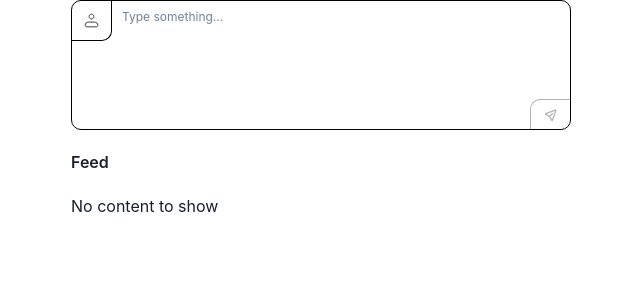
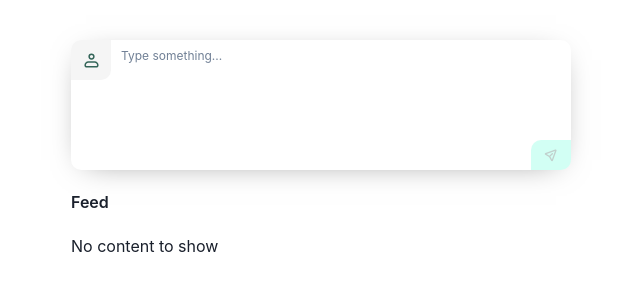
Before and after one commit to hugoarmor/nostr-app, a React (Create React App) app: page / in a window 1280 px wide. Shown: the top 300 px of the page, without its empty margins (319-959 px from the left). Built offline with nearby package versions, Linux system fonts and the light colour scheme; no server answers.

Commit message:
refactor: app ui design

```diff
--- a/src/App.tsx
+++ b/src/App.tsx
@@ -47,7 +47,7 @@ function App() {
   });
 
   return (
-    <Flex maxW="500px" flexDir="column" mx="auto">
+    <Flex maxW="500px" flexDir="column" mx="auto" pt="40px">
       <form onSubmit={handleSubmit(onSubmit)}>
         <PostInput
           onChange={handlePostInputChange}
--- a/src/assets/profile-icon.tsx
+++ b/src/assets/profile-icon.tsx
@@ -1,4 +1,8 @@
-export default function ProfileIcon() {
+type Props = {
+  color?: string
+}
+
+export default function ProfileIcon({ color }: Props) {
   return (
     <svg
       width="19"
@@ -9,14 +13,14 @@ export default function ProfileIcon() {
     >
       <path
         d="M3.16667 14.25C3.16667 13.4101 3.5003 12.6047 4.09417 12.0108C4.68803 11.4169 5.49349 11.0833 6.33334 11.0833H12.6667C13.5065 11.0833 14.312 11.4169 14.9058 12.0108C15.4997 12.6047 15.8333 13.4101 15.8333 14.25C15.8333 14.6699 15.6665 15.0726 15.3696 15.3696C15.0727 15.6665 14.6699 15.8333 14.25 15.8333H4.75001C4.33008 15.8333 3.92735 15.6665 3.63042 15.3696C3.33349 15.0726 3.16667 14.6699 3.16667 14.25Z"
-        stroke="black"
-        strokeWidth="0.75"
+        stroke={color ?? "black"}
+        strokeWidth="1.5"
         strokeLinejoin="round"
       />
       <path
         d="M9.5 7.91666C10.8117 7.91666 11.875 6.85333 11.875 5.54166C11.875 4.22998 10.8117 3.16666 9.5 3.16666C8.18832 3.16666 7.125 4.22998 7.125 5.54166C7.125 6.85333 8.18832 7.91666 9.5 7.91666Z"
-        stroke="black"
-        strokeWidth="0.75"
+        stroke={color ?? "black"}
+        strokeWidth="1.5"
       />
     </svg>
   );
--- a/src/assets/send-icon.tsx
+++ b/src/assets/send-icon.tsx
@@ -1,4 +1,8 @@
-export default function SendIcon() {
+type Props = {
+  color?: string
+}
+
+export default function SendIcon({ color }: Props) {
   return (
     <svg
       width="16"
@@ -12,7 +16,7 @@ export default function SendIcon() {
           fillRule="evenodd"
           clipRule="evenodd"
           d="M11.994 4.00666L3.59933 7.04199L6.39599 8.66066L8.86199 6.19399C8.98709 6.06898 9.15672 5.99879 9.33356 5.99885C9.51041 5.99892 9.67999 6.06923 9.80499 6.19432C9.93 6.31942 10.0002 6.48904 10.0001 6.66589C10.0001 6.84274 9.92975 7.01232 9.80466 7.13732L7.33799 9.60399L8.95799 12.4L11.994 4.00666ZM12.2093 2.51066C13.006 2.22199 13.778 2.99399 13.4893 3.79066L9.96799 13.5273C9.67866 14.326 8.58799 14.4233 8.16199 13.688L6.01733 9.98266L2.31199 7.83799C1.57666 7.41199 1.67399 6.32132 2.47266 6.03199L12.2093 2.51066Z"
-          fill="black"
+          fill={color ?? "black"}
         />
       </g>
       <defs>
--- a/src/components/Feed.tsx
+++ b/src/components/Feed.tsx
@@ -10,14 +10,12 @@ export default function Feed({ posts }: Props) {
     <Flex
       flexDir="column"
       w="100%"
-      border="1px solid black"
-      borderRadius="10px"
+      gap={5}
     >
       {posts.map((post, index) => (
         <Post
           key={`post-${index}`}
           body={post}
-          options={{ borderBottom: index !== posts.length - 1 }}
         />
       ))}
     </Flex>
--- a/src/components/Post.tsx
+++ b/src/components/Post.tsx
@@ -11,17 +11,11 @@ export type PostType = {
 
 type Props = {
   body: PostType;
-  options?: {
-    borderBottom?: boolean;
-  };
 };
 
-export default function Post({ body, options }: Props) {
+export default function Post({ body }: Props) {
   return (
-    <Flex
-      minH="96px"
-      borderBottom={options?.borderBottom ? "1px solid black" : ""}
-    >
+    <Flex boxShadow="0px 5px 30px -15px rgba(0,0,0,0.50)" borderRadius="10px" minH="96px">
       <Box
         w="40px"
         h="40px"
@@ -29,17 +23,15 @@ export default function Post({ body, options }: Props) {
         display="flex"
         alignItems="center"
         justifyContent="center"
-        borderWidth="0 1px 1px 0"
-        borderColor="black"
-        borderStyle="solid"
-        borderRadius="0 0 10px 0"
+        bg="#F5F5F5"
+        borderRadius="10px 0 10px 0"
       >
-        <ProfileIcon />
+        <ProfileIcon color="#346559" />
       </Box>
       <Flex flexDir="column" mx="10px" my="8px">
         <Flex alignItems="center" gap={2}>
-          <Text fontSize={14}>{body.user.name}</Text>
-          <Text fontSize={12}>{body.user.username}</Text>
+          <Text fontSize={13} fontWeight="semibold">{body.user.name}</Text>
+          <Text fontSize={11} opacity={0.5}>{body.user.username}</Text>
         </Flex>
         <Text fontSize={12} mt="10px">
           {body.content}
--- a/src/components/post-input.tsx
+++ b/src/components/post-input.tsx
@@ -22,7 +22,7 @@ export default function PostInput({
       w="100%"
       minH="130px"
       borderRadius="10px"
-      border="1px solid black"
+      boxShadow="0px 5px 30px -15px rgba(0,0,0,0.50)"
     >
       <Flex>
         <Box
@@ -32,12 +32,10 @@ export default function PostInput({
           display="flex"
           alignItems="center"
           justifyContent="center"
-          borderWidth="0 1px 1px 0"
-          borderColor="black"
-          borderStyle="solid"
-          borderRadius="0 0 10px 0"
+          bg="#F5F5F5"
+          borderRadius="10px 0 10px 0"
         >
-          <ProfileIcon />
+          <ProfileIcon color="#346559" />
         </Box>
         <Textarea
           {...inputProps}
@@ -54,7 +52,7 @@ export default function PostInput({
         <Button
           type="submit"
           variant="unstyled"
-          bg="unset"
+          bg="#6EFFDC"
           p={0}
           w="30px"
           h="30px"
@@ -62,14 +60,11 @@ export default function PostInput({
           flexShrink={0}
           alignItems="center"
           justifyContent="center"
-          borderWidth="1px 0 0 1px"
-          borderColor="black"
-          borderStyle="solid"
-          borderRadius="10px 0 0 0"
+          borderRadius="10px 0 10px 0"
           pointerEvents={publishDisabled ? "none" : "auto"}
           opacity={publishDisabled ? 0.3 : 1}
         >
-          <SendIcon />
+          <SendIcon color="#346559" />
         </Button>
       </Flex>
     </Box>
```
